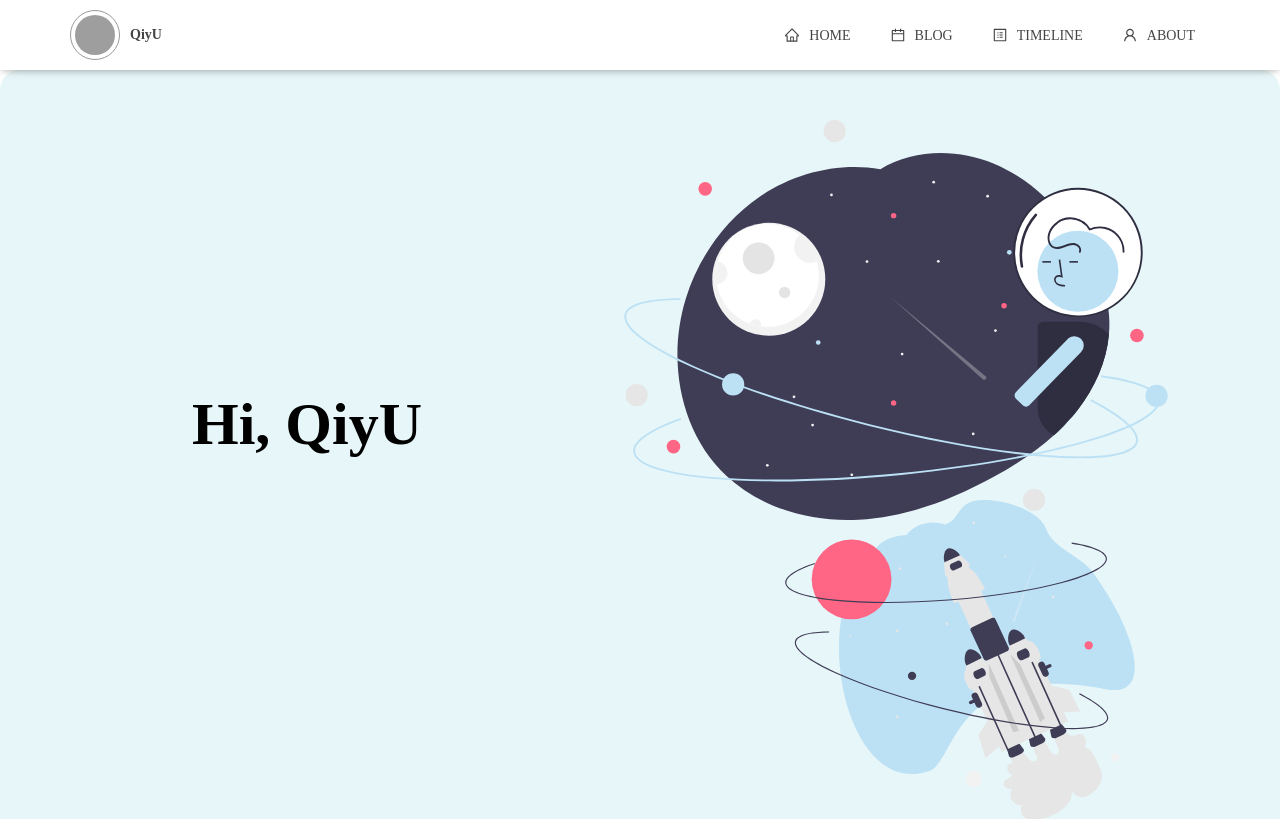
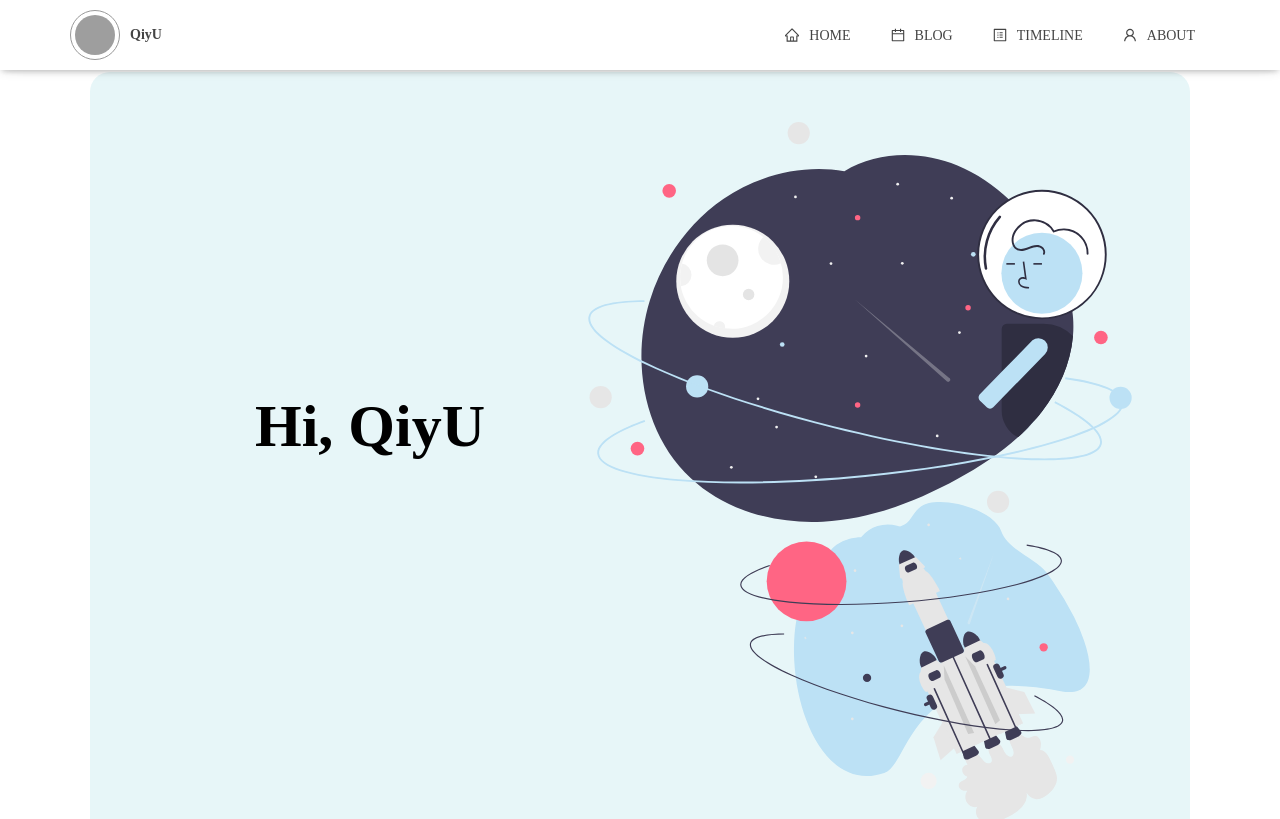
Before and after one commit to qiyu1205/blog-web, a Next.js app: page / in a window 1280 px wide. Shown: the top 819 px of the page. Built offline with nearby package versions, Linux system fonts and the light colour scheme; grey boxes are pictures that could not be loaded.

Commit message:
style: layout 布局调整

```diff
--- a/components/Layout/Layout.tsx
+++ b/components/Layout/Layout.tsx
@@ -6,7 +6,7 @@ import Nav from '../Nav/Nav';
 import Footer from '../Footer/Footer';
 import styles from './layout.module.scss';
 
-export const siteTitle = 'QiyU'
+export const siteTitle = 'QiyU\'s Blog'
 interface Props {}
 
 const Layout: FC<Props> = ({ children }) => {
@@ -32,7 +32,7 @@ const Layout: FC<Props> = ({ children }) => {
         avatar={avatar}
         user={userName}
       />
-      <main>{children}</main>
+      <main className={styles.mainContent}>{children}</main>
       <Footer />
     </div>
   )
--- a/components/Layout/layout.module.scss
+++ b/components/Layout/layout.module.scss
@@ -1,4 +1,8 @@
 .layout {
   overflow: hidden;
-  margin: 70px auto 0;
+  .mainContent {
+    margin: 72px auto 0;
+    max-width: 1100px;
+    padding: 0 15px;
+  }
 }
```
